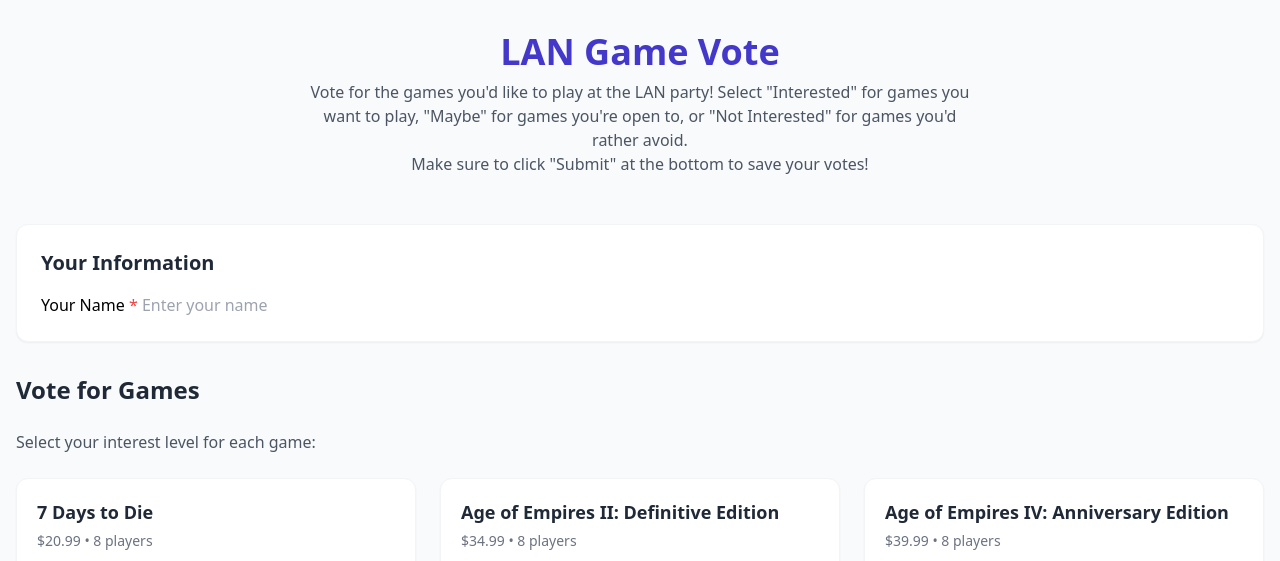
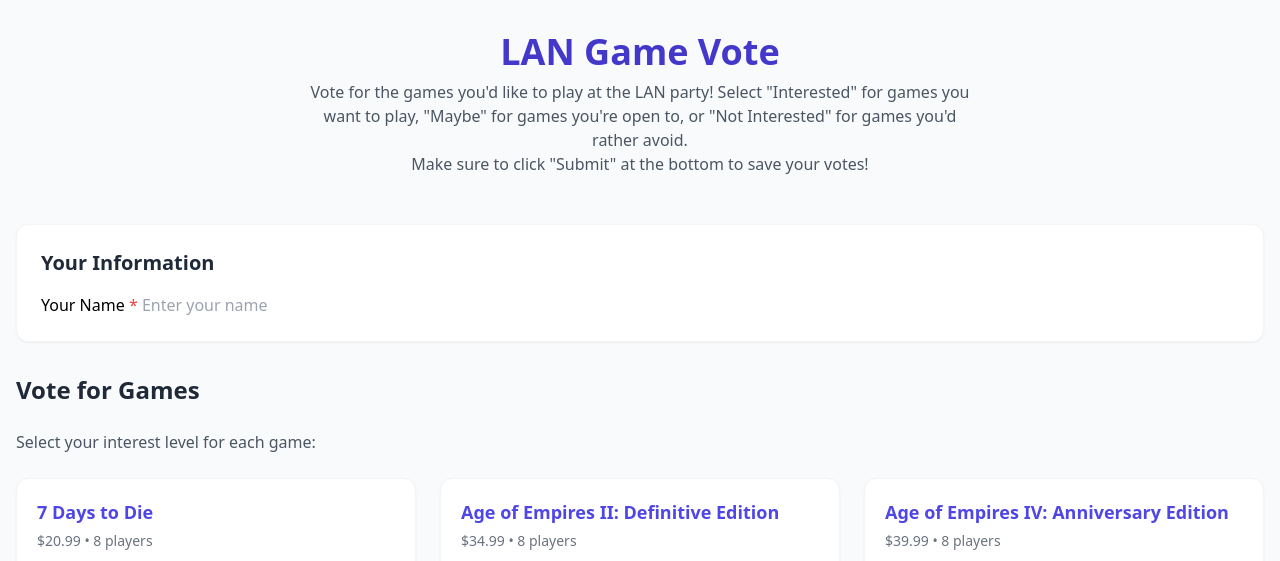
Before and after one commit to tjldev/lan-game-vote, a Flask app: page / in a window 1280 px wide. Shown: the top 561 px of the page. Run offline with Flask 3, Linux system fonts and the light colour scheme; some libraries are stand-ins or nearby versions; grey boxes are pictures that could not be loaded.

Commit message:
LIVE version

```diff
--- a/templates/index.html
+++ b/templates/index.html
@@ -39,7 +39,7 @@
                     <div class="card-content p-5">
                         <div>
                             <h3 class="game-title">
-                                <a href="{{ game.url }}" target="_blank" class="hover:underline hover:text-indigo-600 transition-colors">
+                                <a href="{{ game.url }}" target="_blank" class="text-indigo-600 hover:underline hover:text-blue-800 transition-colors">
                                     {{ game.title }}
                                 </a>
                             </h3>
```
